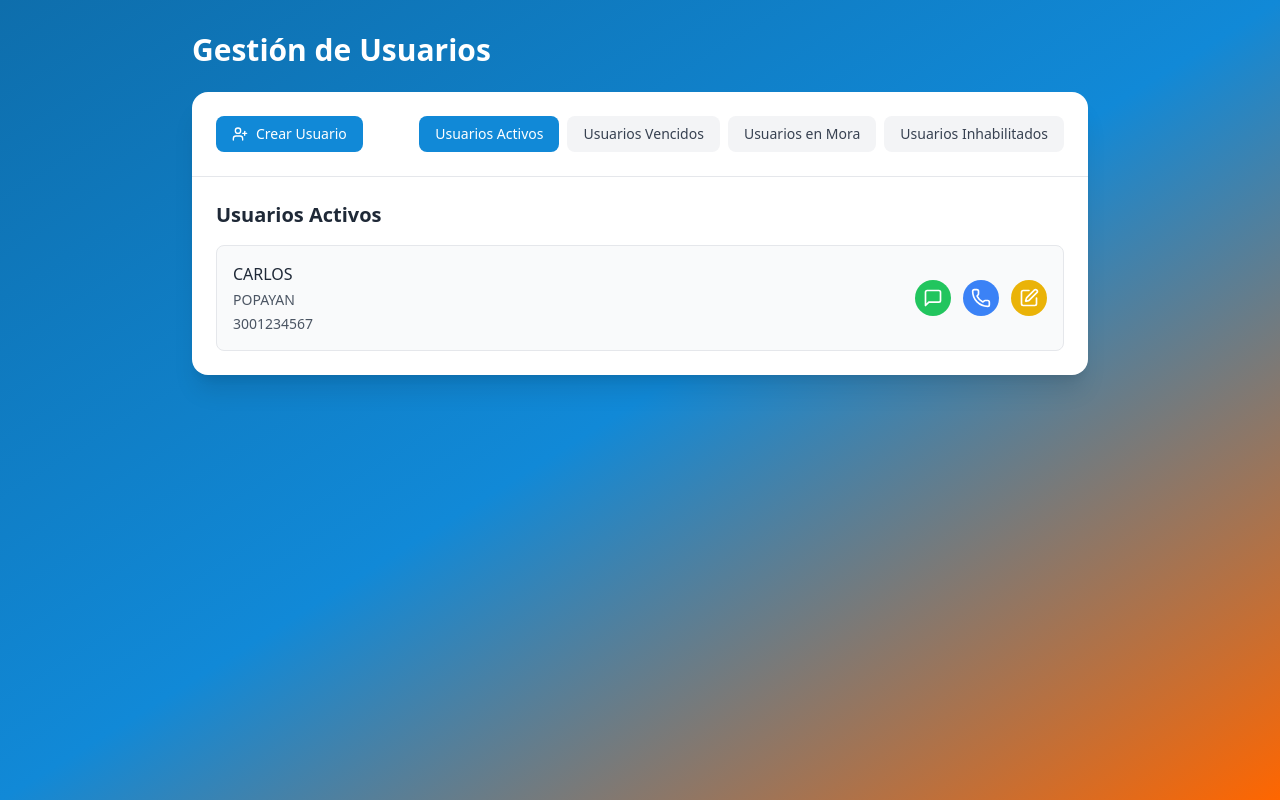
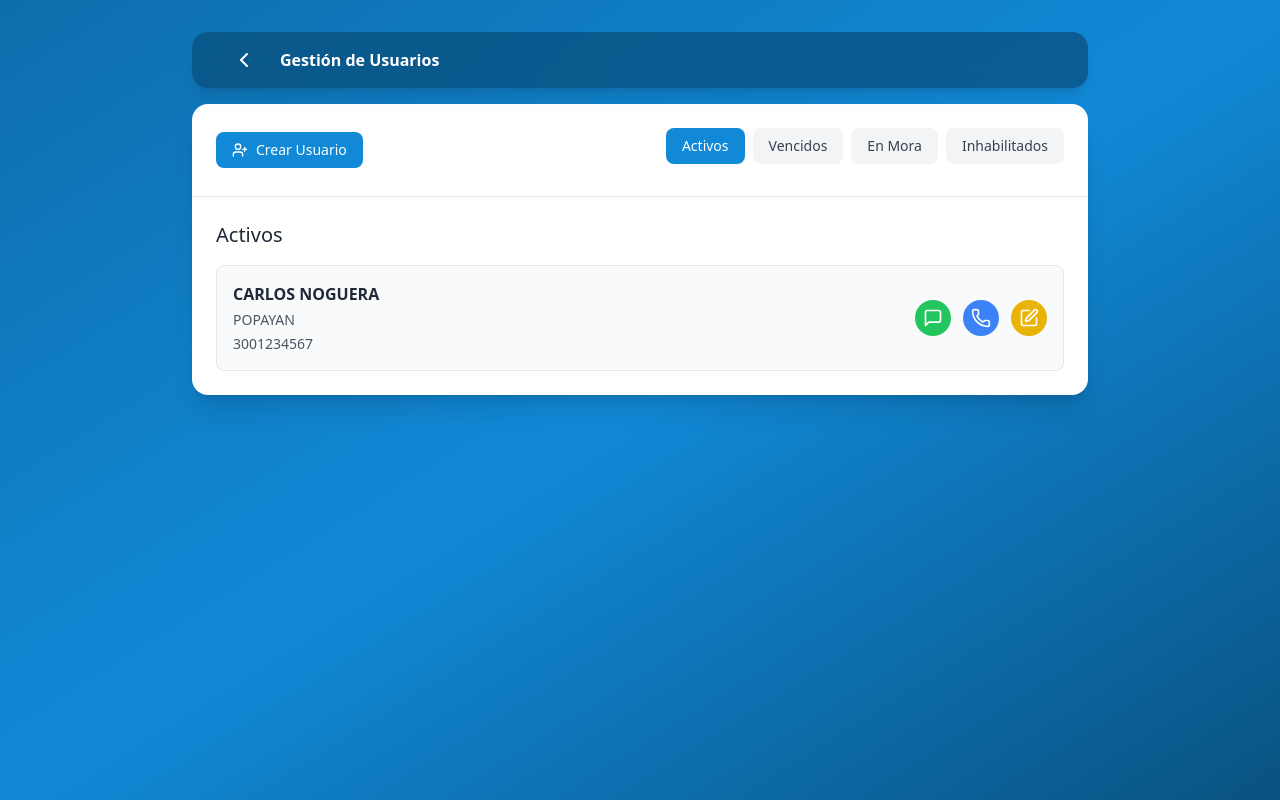
Before and after one commit to CarlosNC-DEV/front_abagta, a React (Vite) app: page /users in a window 1280 px wide. Built offline with nearby package versions, Linux system fonts and the light colour scheme.

Commit message:
se agrea v2 ui/ux

```diff
--- a/src/components/users/ModalUsers.jsx
+++ b/src/components/users/ModalUsers.jsx
@@ -35,8 +35,8 @@ const ModalUsers = ({ isOpen, onClose, onSave, user = null }) => {
   return (
     <div className="fixed inset-0 z-50 flex items-center justify-center bg-black/50 p-4">
       <div className="w-full max-w-md rounded-2xl bg-white shadow-xl">
-        <div className="flex items-center justify-between border-b border-gray-200 p-6">
-          <h2 className="text-2xl font-bold text-gray-900">
+        <div className="flex items-center justify-between border-b border-gray-200 p-4">
+          <h2 className="text-base font-bold text-gray-900">
             {user ? 'Editar Usuario' : 'Crear Nuevo Usuario'}
           </h2>
           <button
--- a/src/screens/MessageScreen.jsx
+++ b/src/screens/MessageScreen.jsx
@@ -1,5 +1,6 @@
 import { useState } from 'react'
-import { Edit, ChevronDown, ChevronUp } from 'lucide-react'
+import { Edit, ChevronDown, ChevronUp, ChevronLeft } from 'lucide-react'
+import { useNavigate } from 'react-router-dom'
 import ModalMessage from '../components/messages/ModalMessage'
 
 const messages = [
@@ -34,6 +35,7 @@ const MessageScreen = () => {
     const [openMessageId, setOpenMessageId] = useState(null)
     const [editingMessage, setEditingMessage] = useState(null)
     const [messagesList, setMessagesList] = useState(messages)
+    const navigate = useNavigate()
 
     const handleViewClick = (messageId) => {
         setOpenMessageId(openMessageId === messageId ? null : messageId)
@@ -54,9 +56,9 @@ const MessageScreen = () => {
 
     const getHighlightedContent = (content) => {
         const variables = [
-            { key: '{nombre}', class: 'bg-primary/20 text-primary-dark' },
-            { key: '{placa}', class: 'bg-secondary/20 text-secondary-dark' },
-            { key: '{telefono}', class: 'bg-primary/20 text-primary-dark' }
+            { key: '{nombre}', class: 'text-blue-600 bg-blue-100' },
+            { key: '{placa}', class: 'text-green-600 bg-green-100' },
+            { key: '{telefono}', class: 'text-purple-600 bg-purple-100' }
         ]
 
         let highlightedContent = content
@@ -71,19 +73,36 @@ const MessageScreen = () => {
     }
 
     return (
-        <div className="min-h-screen bg-gradient-to-br from-primary-dark via-primary to-secondary p-4 md:p-8">
-            <div className="mx-auto max-w-4xl">
-                <header className="mb-6 text-center">
-                    <h1 className="text-3xl font-bold text-white mb-2">Mensajes Personalizados</h1>
-                    <p className="text-white">Gestiona los mensajes automáticos para diferentes momentos del ciclo de pago</p>
-                </header>
-                <div className="bg-white rounded-2xl shadow-xl p-4 space-y-4">
+        <div className="min-h-screen bg-gradient-to-br from-primary-dark via-primary to-secondary p-4 sm:p-6 lg:p-8">
+            <div className="max-w-4xl mx-auto">
+
+                <div className="sticky top-3 z-10 mb-6">
+                    <div className="bg-secondary bg-opacity-80 backdrop-blur-lg rounded-2xl shadow-lg">
+                        <div className="max-w-4xl mx-auto px-4 sm:px-6 lg:px-8">
+                            <div className="flex items-center justify-between h-14">
+                                <div className="flex items-center">
+                                    <button
+                                        onClick={() => navigate(-1)}
+                                        className="mr-4 p-2 rounded-full text-white hover:bg-white/20 focus:outline-none focus:ring-2 focus:ring-offset-2 focus:ring-primary transition-colors duration-200"
+                                    >
+                                        <ChevronLeft className="h-6 w-6" />
+                                        <span className="sr-only">Volver</span>
+                                    </button>
+                                    <span className="text-base font-semibold text-white">Mensajes Personalizados</span>
+                                </div>
+                            </div>
+                        </div>
+                    </div>
+                </div>
+
+                <p className="text-white text-center mb-6">Gestiona los mensajes automáticos para diferentes momentos del ciclo de pago</p>
+                <div className="bg-white rounded-2xl shadow-xl p-6 space-y-6">
                     {messagesList.map((message) => (
                         <div
                             key={message.id}
-                            className="overflow-hidden rounded-xl border border-gray-200 transition-all duration-200 ease-in-out hover:shadow-md"
+                            className="overflow-hidden rounded-xl border border-gray-200 transition-all duration-200 ease-in-out hover:shadow-md bg-gray-50"
                         >
-                            <div className="flex items-center justify-between px-4 py-3 bg-gray-50">
+                            <div className="flex items-center justify-between px-6 py-4">
                                 <span className="text-gray-800 font-medium">{message.timing}</span>
                                 <div className="flex gap-2">
                                     <button
@@ -110,7 +129,7 @@ const MessageScreen = () => {
                                 </div>
                             </div>
                             {openMessageId === message.id && (
-                                <div className="px-4 py-3 bg-white border-t border-gray-200">
+                                <div className="px-6 py-4 bg-white border-t border-gray-200">
                                     <p className="text-gray-700 text-sm leading-relaxed">
                                         {getHighlightedContent(message.content)}
                                     </p>
--- a/src/screens/UserScreen.jsx
+++ b/src/screens/UserScreen.jsx
@@ -1,12 +1,13 @@
-import { useState } from 'react'
-import { Phone, Edit, MessageSquare, UserPlus, ArrowLeft, Menu } from 'lucide-react'
+import { useState, useCallback, useMemo } from 'react'
+import { Phone, Edit, MessageSquare, UserPlus, SlidersHorizontal, ChevronLeft } from 'lucide-react'
 import ModalUsers from '../components/users/ModalUsers'
 import MobileMenu from '../components/MobileMenu'
+import { useNavigate } from 'react-router-dom'
 
 const initialUsers = [
     {
         id: 1,
-        name: 'CARLOS',
+        name: 'CARLOS NOGUERA',
         city: 'POPAYAN',
         phone: '3001234567',
         date: '2023-01-01',
@@ -14,7 +15,7 @@ const initialUsers = [
     },
     {
         id: 2,
-        name: 'MARIA',
+        name: 'MARIA NOGUERA',
         city: 'BOGOTA',
         phone: '3009876543',
         date: '2023-02-15',
@@ -22,7 +23,7 @@ const initialUsers = [
     },
     {
         id: 3,
-        name: 'JUAN',
+        name: 'JUAN NOGUERA',
         city: 'MEDELLIN',
         phone: '3005554444',
         date: '2023-03-30',
@@ -30,95 +31,149 @@ const initialUsers = [
     },
     {
         id: 4,
-        name: 'ANA',
+        name: 'ANA NOGUERA',
         city: 'CALI',
         phone: '3007778888',
         date: '2023-04-10',
-        state: 'disabled'
+        state: 'expired'
     }
 ]
 
 const UserScreen = () => {
+    const navigate = useNavigate();
+
     const [users, setUsers] = useState(initialUsers)
     const [isModalOpen, setIsModalOpen] = useState(false)
     const [editingUser, setEditingUser] = useState(null)
     const [activeTab, setActiveTab] = useState('active')
     const [isMobileMenuOpen, setIsMobileMenuOpen] = useState(false)
 
-    const handleWhatsApp = (phone) => {
+    const handleWhatsApp = useCallback((phone) => {
         window.open(`https://wa.me/${phone}`, '_blank')
-    }
+    }, [])
 
-    const handleCall = (phone) => {
+    const handleCall = useCallback((phone) => {
         window.location.href = `tel:${phone}`
-    }
+    }, [])
 
-    const handleEdit = (user) => {
+    const handleEdit = useCallback((user) => {
         setEditingUser(user)
         setIsModalOpen(true)
-    }
+    }, [])
 
-    const handleCreateUser = () => {
+    const handleCreateUser = useCallback(() => {
         setEditingUser(null)
         setIsModalOpen(true)
-    }
+    }, [])
 
-    const handleSaveUser = (userData) => {
+    const handleSaveUser = useCallback((userData) => {
+        setUsers(prevUsers => {
             if (userData.id) {
-            setUsers(users.map(user => user.id === userData.id ? { ...user, ...userData, city: userData.address } : user))
+                return prevUsers.map(user => user.id === userData.id ? { ...user, ...userData, city: userData.address } : user)
             } else {
                 const newUser = {
-                id: users.length + 1,
+                    id: prevUsers.length + 1,
                     ...userData,
                     city: userData.address
                 }
-            setUsers([...users, newUser])
+                return [...prevUsers, newUser]
             }
+        })
         setIsModalOpen(false)
+    }, [])
+
+    const filteredUsers = useMemo(() => users.filter(user => user.state === activeTab), [users, activeTab])
+
+    const tabTitles = {
+        active: 'Activos',
+        expired: 'Vencidos',
+        inDebt: 'En Mora',
+        disabled: 'Inhabilitados'
     }
 
-    const filteredUsers = users.filter(user => user.state === activeTab)
-
-    const tabTitles = {
-        active: 'Usuarios Activos',
-        expired: 'Usuarios Vencidos',
-        inDebt: 'Usuarios en Mora',
-        disabled: 'Usuarios Inhabilitados'
-    }
+    const UserCard = useCallback(({ user }) => (
+        <div key={user.id} className="rounded-lg border border-gray-200 bg-gray-50 p-4 transition-shadow hover:shadow-md animate-fade-in">
+            <div className="flex flex-col sm:flex-row sm:items-center sm:justify-between">
+                <div className="mb-4 space-y-1 sm:mb-0">
+                    <p className="font-semibold text-gray-800">{user.name}</p>
+                    <p className="text-sm text-gray-600">{user.city}</p>
+                    <p className="text-sm text-gray-600">{user.phone}</p>
+                </div>
+                <div className="flex justify-end gap-3">
+                    <button
+                        onClick={() => handleWhatsApp(user.phone)}
+                        className="rounded-full bg-green-500 p-2 text-white transition-colors hover:bg-green-600 focus:outline-none focus:ring-2 focus:ring-green-400 focus:ring-opacity-50"
+                        aria-label="WhatsApp"
+                    >
+                        <MessageSquare className="h-5 w-5" />
+                    </button>
+                    <button
+                        onClick={() => handleCall(user.phone)}
+                        className="rounded-full bg-blue-500 p-2 text-white transition-colors hover:bg-blue-600 focus:outline-none focus:ring-2 focus:ring-blue-400 focus:ring-opacity-50"
+                        aria-label="Llamar"
+                    >
+                        <Phone className="h-5 w-5" />
+                    </button>
+                    <button
+                        onClick={() => handleEdit(user)}
+                        className="rounded-full bg-yellow-500 p-2 text-white transition-colors hover:bg-yellow-600 focus:outline-none focus:ring-2 focus:ring-yellow-400 focus:ring-opacity-50"
+                        aria-label="Editar"
+                    >
+                        <Edit className="h-5 w-5" />
+                    </button>
+                </div>
+            </div>
+        </div>
+    ), [handleWhatsApp, handleCall, handleEdit])
 
     return (
         <div className="min-h-screen bg-gradient-to-br from-primary-dark via-primary to-secondary p-4 md:p-8">
             <div className="mx-auto max-w-4xl">
-                <header className="mb-6 flex items-center justify-between">
-                    <h1 className="text-2xl font-bold text-white md:text-3xl">Gestión de Usuarios</h1>
+                <div className="sticky top-0 z-10 mb-4">
+                    <div className="bg-secondary bg-opacity-80 backdrop-blur-lg rounded-2xl shadow-lg">
+                        <div className="max-w-4xl mx-auto px-4 sm:px-6 lg:px-8">
+                            <div className="flex items-center justify-between h-14">
+                                <div className="flex items-center">
+                                    <button
+                                        onClick={() => navigate(-1)}
+                                        className="mr-4 p-2 rounded-full text-white hover:bg-white/20 focus:outline-none focus:ring-2 focus:ring-offset-2 focus:ring-primary transition-colors duration-200"
+                                        aria-label="Volver"
+                                    >
+                                        <ChevronLeft className="h-6 w-6" />
+                                    </button>
+                                    <span className="text-base font-semibold text-white">Gestión de Usuarios</span>
+                                </div>
                                 <button
                                     onClick={() => setIsMobileMenuOpen(true)}
-                        className="rounded-full bg-white p-2 text-primary shadow-lg transition-colors hover:bg-gray-100 md:hidden"
+                                    className="rounded-full bg-white p-2 text-primary shadow-lg transition-colors hover:bg-gray-100 md:hidden focus:outline-none focus:ring-2 focus:ring-primary focus:ring-opacity-50"
+                                    aria-label="Abrir menú"
                                 >
-                        <Menu className="h-6 w-6" />
-                        <span className="sr-only">Abrir menú</span>
+                                    <SlidersHorizontal className="h-5 w-5" />
                                 </button>
-                </header>
+                            </div>
+                        </div>
+                    </div>
+                </div>
 
-                <div className="rounded-2xl bg-white shadow-xl">
+                <div className="rounded-2xl bg-white shadow-xl animate-slide-up">
                     <div className="border-b border-gray-200 p-4 md:p-6">
                         <div className="flex flex-wrap items-center justify-between gap-4">
                             <button
                                 onClick={handleCreateUser}
-                                className="flex items-center justify-center gap-2 rounded-lg bg-primary px-4 py-2 text-sm font-medium text-white transition-colors hover:bg-primary-dark"
+                                className="flex items-center justify-center gap-2 rounded-lg bg-primary px-4 py-2 text-sm font-medium text-white transition-colors hover:bg-primary-dark focus:outline-none focus:ring-2 focus:ring-primary focus:ring-opacity-50"
                             >
                                 <UserPlus className="h-4 w-4" />
                                 Crear Usuario
                             </button>
-                            <div className="hidden md:flex md:space-x-2">
+                            <div className="hidden md:flex md:space-x-2 overflow-x-auto pb-2">
                                 {Object.entries(tabTitles).map(([key, title]) => (
                                     <button
                                         key={key}
                                         onClick={() => setActiveTab(key)}
-                                        className={`rounded-lg px-4 py-2 text-sm font-medium transition-colors ${activeTab === key
+                                        className={`rounded-lg px-4 py-2 text-sm font-medium transition-colors whitespace-nowrap ${activeTab === key
                                             ? 'bg-primary text-white'
                                             : 'bg-gray-100 text-gray-700 hover:bg-gray-200'
-                                            }`}
+                                            } focus:outline-none focus:ring-2 focus:ring-primary focus:ring-opacity-50`}
                                     >
                                         {title}
                                     </button>
@@ -128,59 +183,13 @@ const UserScreen = () => {
                     </div>
 
                     <div className="p-4 md:p-6">
-                        <h2 className="mb-4 text-xl font-bold text-gray-800">{tabTitles[activeTab]}</h2>
+                        <h2 className="mb-4 text-xl font-normal text-gray-800">{tabTitles[activeTab]}</h2>
                         <div className="space-y-4">
                             {filteredUsers.map((user) => (
-                                <div
-                                    key={user.id}
-                                    className="rounded-lg border border-gray-200 bg-gray-50 p-4 transition-shadow hover:shadow-md"
-                                >
-                                    <div className="flex flex-col sm:flex-row sm:items-center sm:justify-between">
-                                        <div className="mb-4 space-y-1 sm:mb-0">
-                                            <p className="font-medium text-gray-800">{user.name}</p>
-                                            <p className="text-sm text-gray-600">{user.city}</p>
-                                            <p className="text-sm text-gray-600">{user.phone}</p>
-                                        </div>
-                                        <div className="flex justify-end gap-3">
-                                            <button
-                                                onClick={() => handleWhatsApp(user.phone)}
-                                                className="rounded-full bg-green-500 p-2 text-white transition-colors hover:bg-green-600"
-                                            >
-                                                <MessageSquare className="h-5 w-5" />
-                                                <span className="sr-only">WhatsApp</span>
-                                            </button>
-                                            <button
-                                                onClick={() => handleCall(user.phone)}
-                                                className="rounded-full bg-blue-500 p-2 text-white transition-colors hover:bg-blue-600"
-                                            >
-                                                <Phone className="h-5 w-5" />
-                                                <span className="sr-only">Llamar</span>
-                                            </button>
-                                            <button
-                                                onClick={() => handleEdit(user)}
-                                                className="rounded-full bg-yellow-500 p-2 text-white transition-colors hover:bg-yellow-600"
-                                            >
-                                                <Edit className="h-5 w-5" />
-                                                <span className="sr-only">Editar</span>
-                                            </button>
-                                        </div>
-                                    </div>
-                                </div>
+                                <UserCard key={user.id} user={user} />
                             ))}
                         </div>
                     </div>
-
-                    {activeTab !== 'active' && (
-                        <div className="border-t border-gray-200 p-4 md:p-6">
-                            <button
-                                onClick={() => setActiveTab('active')}
-                                className="flex w-full items-center justify-center gap-2 rounded-lg bg-gray-100 px-4 py-2 text-sm font-medium text-gray-700 transition-colors hover:bg-gray-200"
-                            >
-                                <ArrowLeft className="h-4 w-4" />
-                                Volver a Usuarios Activos
-                            </button>
-                        </div>
-                    )}
                 </div>
             </div>
 
--- a/tailwind.config.js
+++ b/tailwind.config.js
@@ -13,8 +13,8 @@ export default {
           light: 'rgb(41, 171, 255)',
         },
         secondary: {
-          DEFAULT: 'rgb(255, 102, 0)',
-          dark: 'rgb(204, 82, 0)',
+          DEFAULT: 'rgb(9, 82, 129)',
+          dark: 'rgb(17, 137, 215)',
         },
       },
       animation: {
```
Also changed, not shown: src/components/dashboard/ModalCategory.jsx (+8 -9 lines), src/components/messages/ModalMessage.jsx (+7 -7 lines), src/screens/DashboardScreen.jsx (+19 -16 lines), src/screens/LoginFormScreen.jsx (+5 -3 lines). Lines whose indentation alone changed are shown as unchanged.
